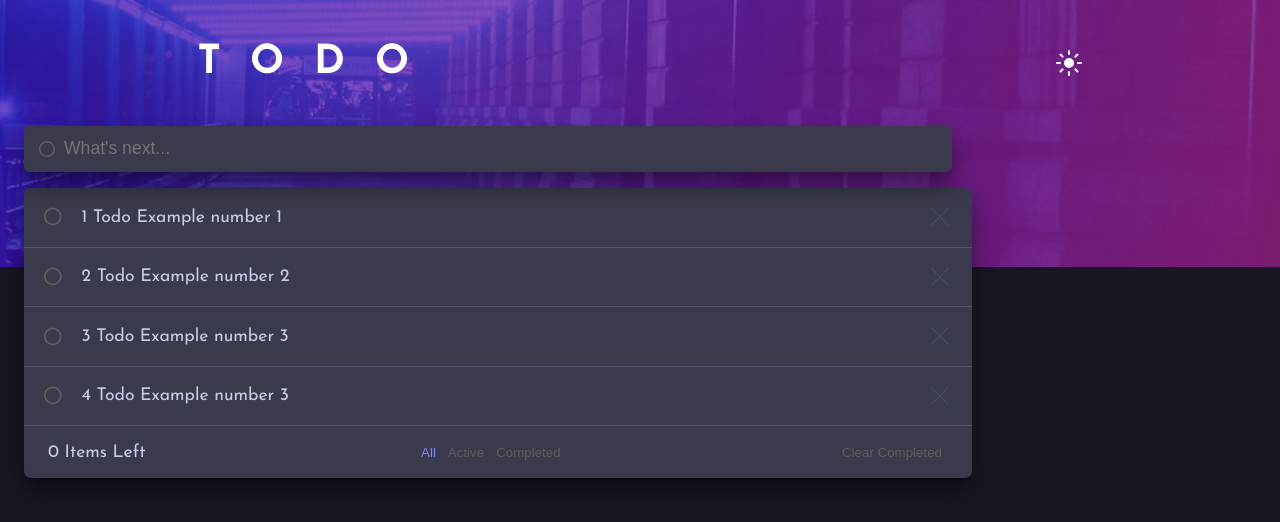
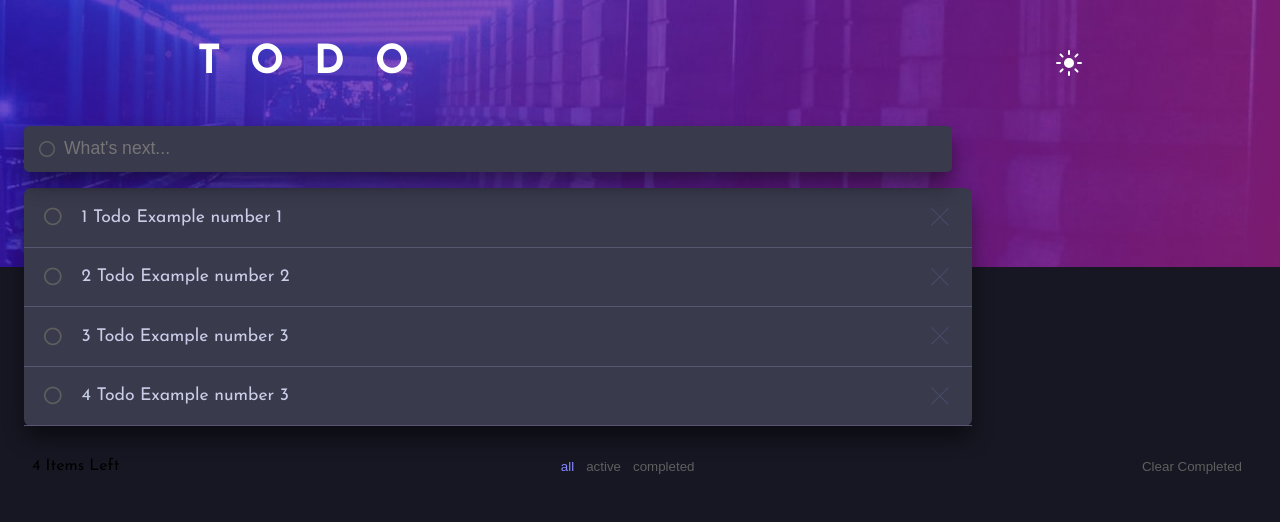
Before and after one commit to Jaredzu/sprint6-to-do-list, a React (Create React App) app: page / in a window 1280 px wide. Shown: the top 522 px of the page. Built offline with nearby package versions, Linux system fonts and the light colour scheme.

Commit message:
feat: Filters Working, and Optimization

```diff
--- a/src/App.js
+++ b/src/App.js
@@ -1,51 +1,29 @@
 import Title from './Components/Title/Title';
 import TodoInput from './Components/TodoInput/TodoInput';
 import TodoList from './Components/TodoList/TodoList';
-import Task from './Components/Task/Task.jsx';
+import Filters from './Components/Filters/Filters'
+import config from "./config";
 import { useEffect, useState } from 'react';
 import './App.sass'
 
 const App = () => {
 
-  const [todos, setTodos] = useState([
-    {
-      id: 1,
-      title: '1 Todo Example number 1',
-      completed: false
-    },
-    {
-      id: 2,
-      title: '2 Todo Example number 2',
-      completed: false
-    },
-    {
-      id: 3,
-      title: '3 Todo Example number 3',
-      completed: false
-    },
-    {
-      id: 4,
-      title: '4 Todo Example number 3',
-      completed: false
-    }
 
-  ])
+  const [todos, setTodos] = useState(config.defaultTodos)
+  const [activeFilter, setActiveFilter] = useState(config.all)
+  const [filteredTodos, setFilteredTodos] = useState(todos)
 
   //------------ ADD NEW TODO ---------------//
 
   const addNewTodo = (title) => {
-    const lastId = todos.length > 0 ? todos[todos.length - 1].id : 1;
 
     const newTodo = {
-      id: lastId + 1,
+      id: todos.length > 0 ? todos.length : 1,
       title,
       completed: false
     }
 
-    const todoList = [...todos]
-
-    todoList.push(newTodo)
-    setTodos(todoList)
+    setTodos([...todos, newTodo])
   }
 
   //------------ SET COMPLETED TASKS --------- //
@@ -70,6 +48,30 @@ const App = () => {
     setTodos(listUpdate)
   }
 
+  const clearCompleted = () => {
+    let listUpdate = todos.filter(todo => !todo.completed)
+    setFilteredTodos(listUpdate) //-------------------------- setTodos ???
+  }
+
+
+  //------------- FILTERS FUNCTIONS -----------//
+
+  useEffect(() => {
+    if (activeFilter === config.all) {
+      setFilteredTodos(todos)
+    } else if (activeFilter === config.active) {
+      let activeTodos = todos.filter(todo => todo.completed === false)
+      setFilteredTodos(activeTodos)
+    } else if (activeFilter === config.completed) {
+      let completedTodos = todos.filter(todo => todo.completed === true)
+      setFilteredTodos(completedTodos)
+    }
+
+  }, [activeFilter, todos])
+
+
+
+
 
   useEffect(() => {
     document.title = "TodoList Sprint6 Jared"
@@ -81,10 +83,17 @@ const App = () => {
         <Title />
         <TodoInput addNewTodo={addNewTodo} />
         <TodoList
-          todos={todos}
+          todos={filteredTodos}
           handleSetComplete={handleSetComplete}
           handleDelete={handleDelete}
         />
+        <Filters
+          items={todos.length}
+          activeFilter={activeFilter}
+          setActiveFilter={setActiveFilter}
+          clearCompleted={clearCompleted}
+        />
+
       </header>
     </div>
   );
--- a/src/Components/Filters/Filters.jsx
+++ b/src/Components/Filters/Filters.jsx
@@ -1,19 +1,24 @@
 import React from 'react'
 import { FilterButton, FilterButtonContainer, FiltersComponets, ItemsLeft } from './FiltersComponets'
+import config from '../../config'
 
-
-const Filters = () => {
+const Filters = ({
+  items,
+  activeFilter,
+  setActiveFilter,
+  clearCompleted
+}) => {
   return (
     <div className='filtersSection'>
       <FiltersComponets>
-        <ItemsLeft />
+        <ItemsLeft items={items} />
         <FilterButtonContainer>
-          <FilterButton action={() => { }} active="All" filter='All' />
-          <FilterButton action={() => { }} active="All" filter='Active' />
-          <FilterButton action={() => { }} active="All" filter='Completed' />
+          <FilterButton action={setActiveFilter} active={activeFilter} filter={config.all} />
+          <FilterButton action={setActiveFilter} active={activeFilter} filter={config.active} />
+          <FilterButton action={setActiveFilter} active={activeFilter} filter={config.completed} />
         </FilterButtonContainer>
 
-        <button className='filter-button-gray'>
+        <button onClick={clearCompleted} className='filter-button-gray'>
           Clear Completed
         </button>
       </FiltersComponets>
--- a/src/Components/Filters/FiltersComponets.jsx
+++ b/src/Components/Filters/FiltersComponets.jsx
@@ -15,8 +15,13 @@ const FilterButtonContainer = ({ children }) => {
 }
 
 const FilterButton = ({ action, active, filter }) => {
+
+  const handleClick = () => {
+    action(filter)
+  }
+
   return (
-    <button className={(active.toLowerCase().includes(filter.toLowerCase())) ? 'filter-button-blue' : 'filter-button-gray'}>
+    <button onClick={handleClick} className={(active === filter) ? 'filter-button-blue' : 'filter-button-gray'}>
       {filter}
     </button>
   )
--- a/src/Components/TodoInput/TodoInput.jsx
+++ b/src/Components/TodoInput/TodoInput.jsx
@@ -7,7 +7,7 @@ const TodoInput = ({ addNewTodo }) => {
   console.log("nuevo valor: ", title);
 
   const handleNewTodo = (event) => {
-    if (event.key === 'Enter') {
+    if (event.key === 'Enter' && event.target.value !== "") {
       addNewTodo(title)
       setTitle('')
     }
--- a/src/Components/TodoList/TodoList.jsx
+++ b/src/Components/TodoList/TodoList.jsx
@@ -1,8 +1,10 @@
 import React from 'react'
-import Filters from '../Filters/Filters'
 import Task from '../Task/Task'
 
-const TodoList = ({ todos, handleSetComplete,handleDelete}) => {
+const TodoList = ({ todos,
+  handleSetComplete,
+  handleDelete,
+}) => {
   return (
     <div className='newTask'>
       {todos.map(todo => {
@@ -10,10 +12,9 @@ const TodoList = ({ todos, handleSetComplete,handleDelete}) => {
           <Task key={todo.id}
             todo={todo}
             handleSetComplete={handleSetComplete}
-            handleDelete={handleDelete}/>
+            handleDelete={handleDelete} />
         )
       })}
-      <Filters />
     </div>
   )
 }
--- /dev/null
+++ b/src/config.js
@@ -0,0 +1,28 @@
+export default {
+    all: 'all',
+    active: 'active',
+    completed: 'completed',
+    defaultTodos: [
+        {
+            id: 1,
+            title: '1 Todo Example number 1',
+            completed: false
+        },
+        {
+            id: 2,
+            title: '2 Todo Example number 2',
+            completed: false
+        },
+        {
+            id: 3,
+            title: '3 Todo Example number 3',
+            completed: false
+        },
+        {
+            id: 4,
+            title: '4 Todo Example number 3',
+            completed: false
+        }
+
+    ]
+}
```
